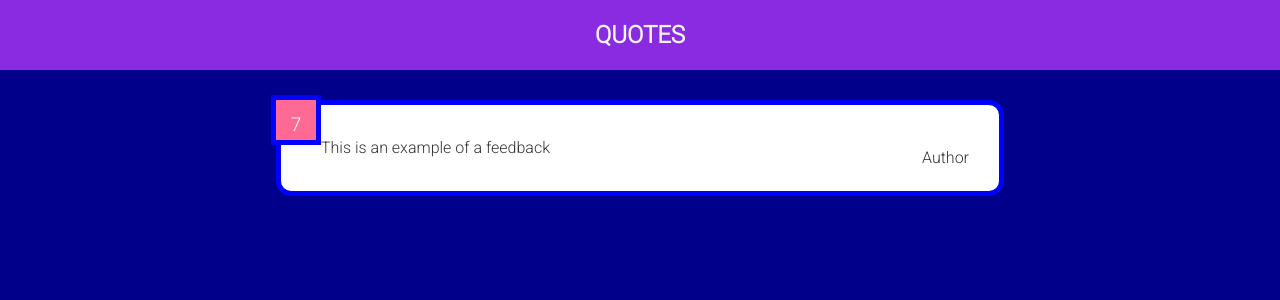
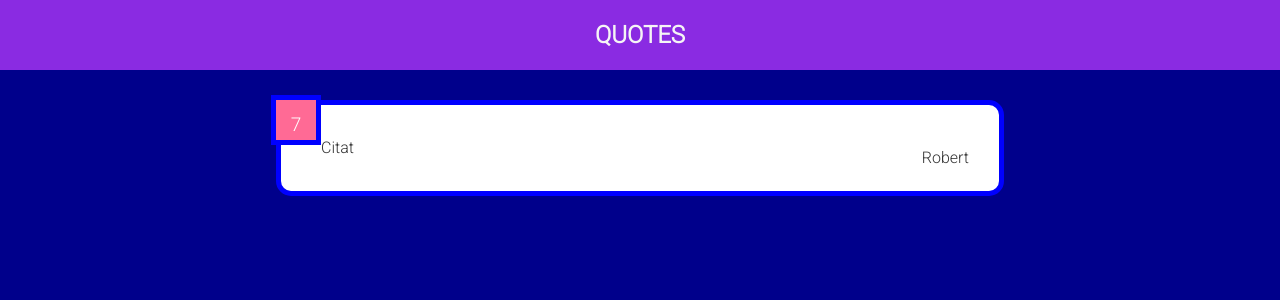
Before and after one commit to VladanStar/QuotesTask, a React (Create React App) app: page / in a window 1280 px wide. Shown: the top 300 px of the page. Built offline with nearby package versions, Linux system fonts and the light colour scheme.

Commit message:
Add buttons

```diff
--- a/src/components/QuotesItem.js
+++ b/src/components/QuotesItem.js
@@ -2,18 +2,35 @@ import React from "react";
 import { useState } from "react";
 
 const QuotesItem = () => {
+  const [rating, setRating] = useState(7);
+  const [text, setText] = useState([
+    {
+        text:"Citat",
+        author:"Robert"
+    }
+  ]);
 
-    const [rating, setRating] = useState(7)
+//   const handleClickPlus = () => {
+//     setRating((prev) => {
+//       return prev + 1;
+//     });
+//   };
+//   const handleClickMinus = () => {
+//     setRating((prev) => {
+//       return prev - 1;
+//     });
+//   };
   return (
     <div className="card">
       <div className="num-display">{rating}</div>
       <div className="text-display">
-        This is an example of a feedback
-        <div className="author-display">Author</div>
+        {text[0].text}
+        <p className="author-display">{text[0].author}</p>
       </div>
-
+      {/* <button onClick={handleClickPlus}>Click rating</button>
+      <button onClick={handleClickMinus}>Click rating</button> */}
     </div>
-  );
+  )
 };
 
 export default QuotesItem;
```
